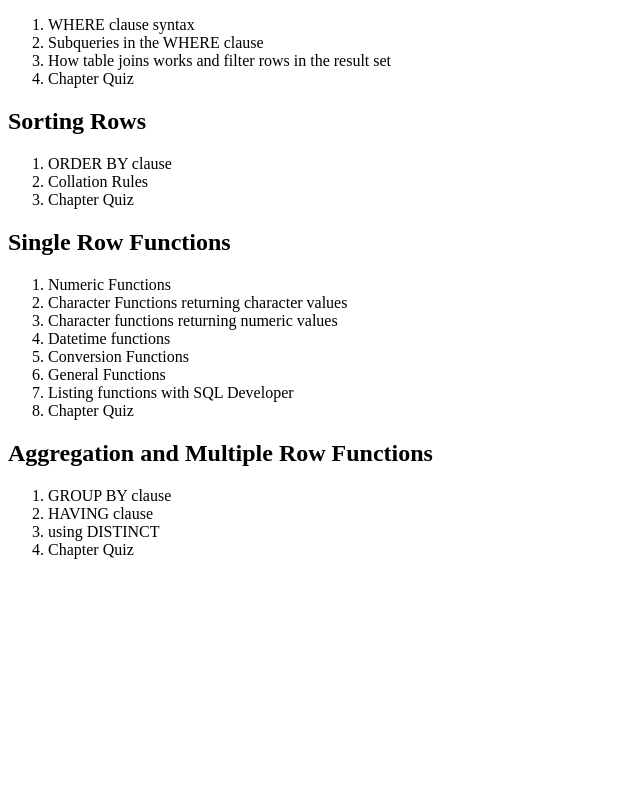
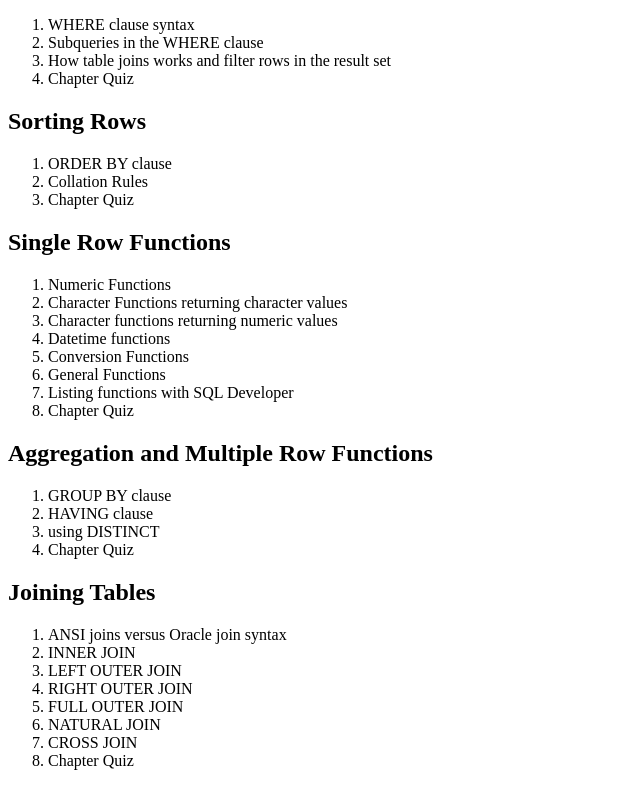
Before and after one commit to Tanushree227/SQL_Overview, a plain HTML site: page index.html in a window 1280 px wide. Shown: the part 773-1559 px from the top of the page, without its empty margins (0-640 px from the left). Before the commit the page ends 1348 px from the top, so only its background shows below. Drawn offline with Linux system fonts and the light colour scheme.

Commit message:
Joining Tables

```diff
--- a/index.html
+++ b/index.html
@@ -97,5 +97,19 @@
             <li>Chapter Quiz</li>
         </ol>
     </div>
+
+    <div class="container">
+        <h2>Joining Tables</h2>
+        <ol>
+            <li>ANSI joins versus Oracle join syntax</li>
+            <li>INNER JOIN</li>
+            <li>LEFT OUTER JOIN</li>
+            <li>RIGHT OUTER JOIN</li>
+            <li>FULL OUTER JOIN</li>
+            <li>NATURAL JOIN</li>
+            <li>CROSS JOIN</li>
+            <li>Chapter Quiz</li>
+        </ol>
+    </div>
 </body>
 </html>
```
